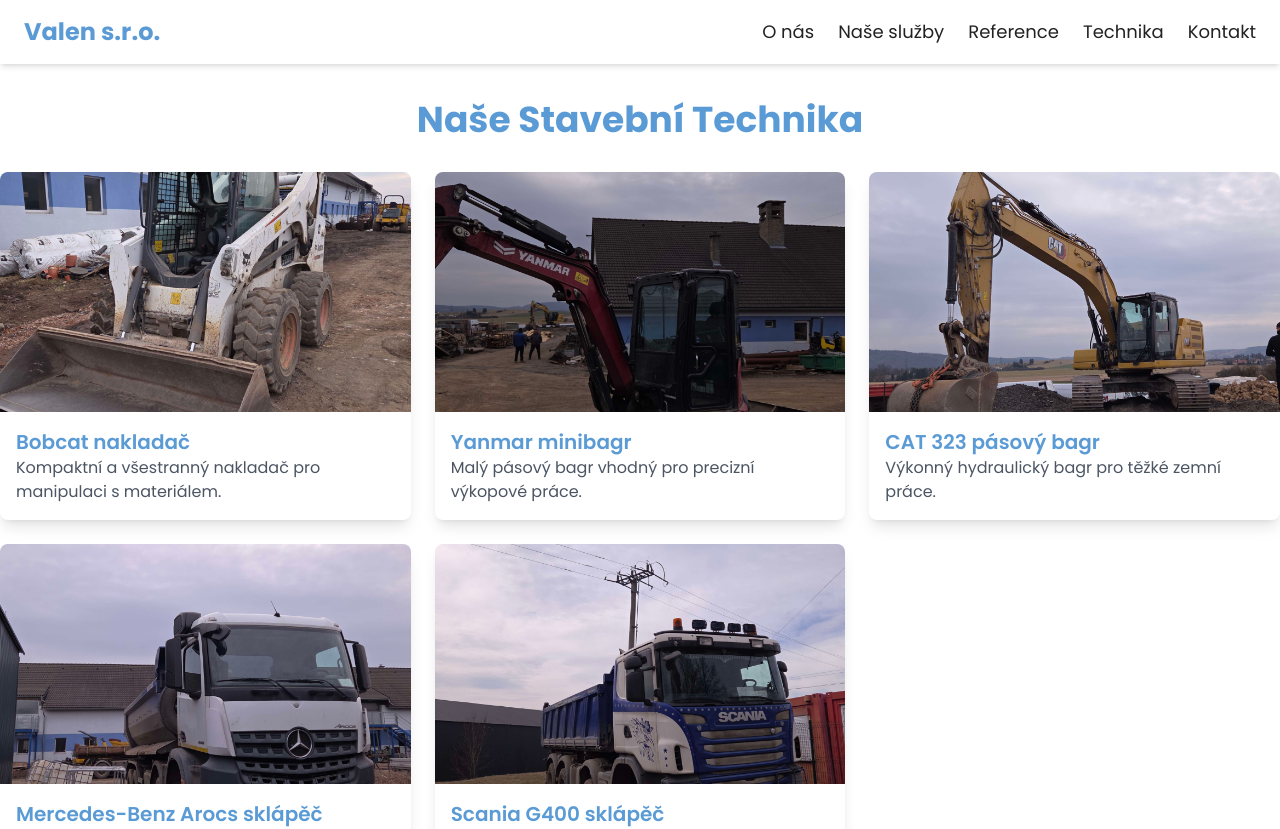
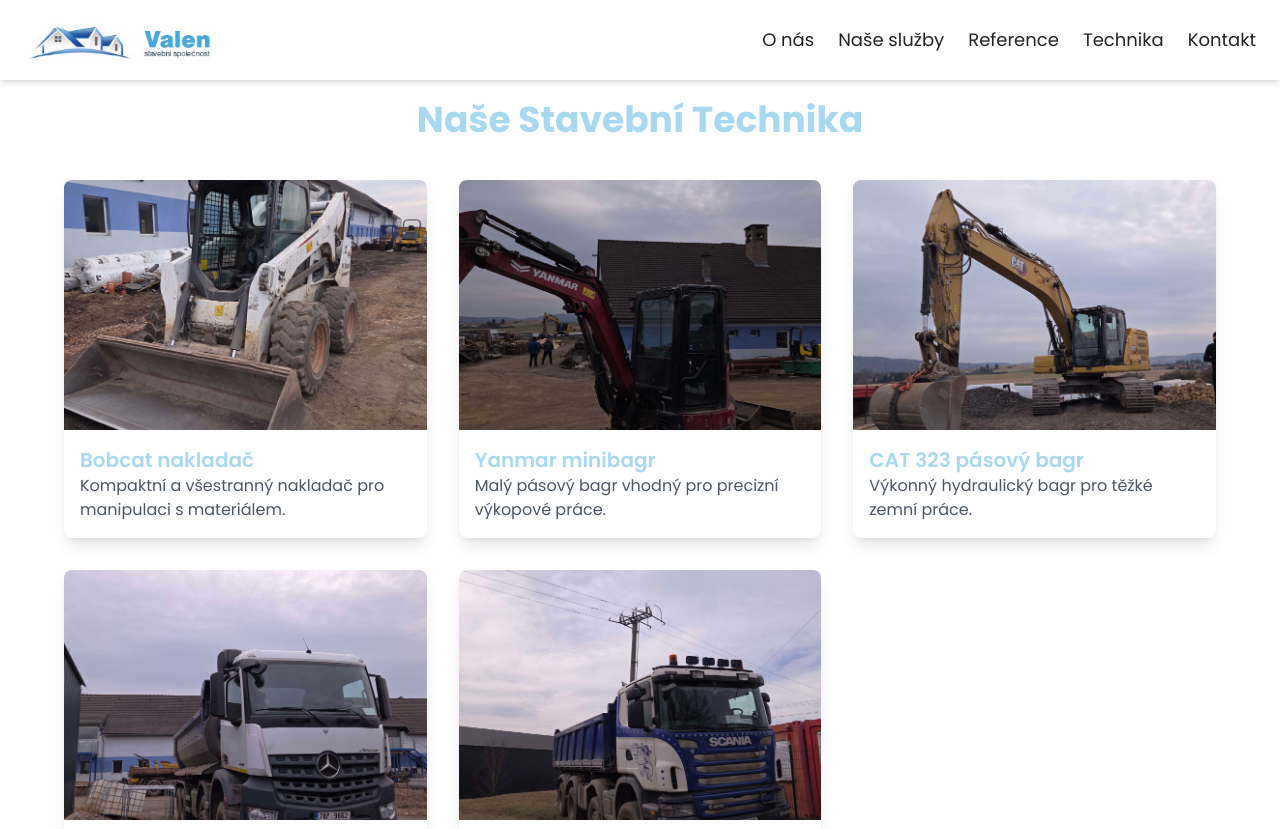
Before and after one commit to yesman1799/valen-website, a Vue app: page /equipment in a window 1280 px wide. Shown: the top 829 px of the page. Built offline with nearby package versions, Linux system fonts and the light colour scheme.

Commit message:
added logo and improve visuals

```diff
--- a/src/components/Navbar.vue
+++ b/src/components/Navbar.vue
@@ -3,7 +3,7 @@
     <div class="container mx-auto px-6 flex justify-between items-center">
       <!-- Brand Name -->
       <router-link to="/" class="text-2xl font-bold text-secondary">
-        Valen s.r.o.
+        <img src="/images/logo.jpg" alt="Logo" class="h-12" />
       </router-link>
 
       <!-- Navigation -->
--- a/src/views/EquipmentView.vue
+++ b/src/views/EquipmentView.vue
@@ -1,16 +1,15 @@
 <template>
-  <div class="page-content">
-    <h1 class="text-4xl font-bold text-center text-secondary mb-8">Naše Stavební Technika</h1>
-    <div class="grid grid-cols-1 md:grid-cols-2 lg:grid-cols-3 gap-6">
-      <div
-        v-for="machine in machines"
-        :key="machine.id"
-        class="bg-white rounded-lg shadow-lg overflow-hidden transition transform hover:scale-105"
-      >
-        <img :src="machine.image" :alt="machine.name" class="w-full h-60 object-cover" />
+  <div class="container mx-auto p-6 page-content">
+    <h1 class="text-4xl font-bold text-center text-primary mb-10">Naše Stavební Technika</h1>
+
+    <div class="grid grid-cols-1 md:grid-cols-2 lg:grid-cols-3 gap-8">
+      <div v-for="equipment in equipments" :key="equipment.name" class="bg-white shadow-lg rounded-lg overflow-hidden">
+        <div class="image-container">
+          <img :src="'/images/' + equipment.image" :alt="equipment.name" class="object-cover">
+        </div>
         <div class="p-4">
-          <h2 class="text-xl font-semibold text-secondary">{{ machine.name }}</h2>
-          <p class="text-gray-600">{{ machine.description }}</p>
+          <h2 class="text-xl font-semibold text-primary">{{ equipment.name }}</h2>
+          <p class="text-gray-600">{{ equipment.description }}</p>
         </div>
       </div>
     </div>
@@ -21,14 +20,40 @@
 export default {
   data() {
     return {
-      machines: [
-        { id: 1, name: 'Bobcat nakladač', description: 'Kompaktní a všestranný nakladač pro manipulaci s materiálem.', image: '/images/bobcat.jpg' },
-        { id: 2, name: 'Yanmar minibagr', description: 'Malý pásový bagr vhodný pro precizní výkopové práce.', image: '/images/yanmar.jpg' },
-        { id: 3, name: 'CAT 323 pásový bagr', description: 'Výkonný hydraulický bagr pro těžké zemní práce.', image: '/images/cat323.jpg' },
-        { id: 4, name: 'Mercedes-Benz Arocs sklápěč', description: 'Robustní sklápěč určený pro přepravu sypkých materiálů.', image: '/images/mercedes-arocs.jpg' },
-        { id: 5, name: 'Scania G400 sklápěč', description: 'Těžký nákladní vůz pro odvoz zeminy a sutin.', image: '/images/scania.jpg' }
+      equipments: [
+        { name: 'Bobcat nakladač', image: 'bobcat.jpg', description: 'Kompaktní a všestranný nakladač pro manipulaci s materiálem.' },
+        { name: 'Yanmar minibagr', image: 'yanmar.jpg', description: 'Malý pásový bagr vhodný pro precizní výkopové práce.' },
+        { name: 'CAT 323 pásový bagr', image: 'cat323.jpg', description: 'Výkonný hydraulický bagr pro těžké zemní práce.' },
+        { name: 'Mercedes-Benz Arocs sklápěč', image: 'mercedes-arocs.jpg', description: 'Robustní sklápěč určený pro přepravu sypkých materiálů.' },
+        { name: 'Scania G400 sklápěč', image: 'scania.jpg', description: 'Těžký nákladní vůz pro odvoz zeminy a sutí.' }
       ]
     };
   }
 };
 </script>
+
+<style scoped>
+.container {
+  max-width: 1200px;
+}
+
+.page-content {
+  padding-top: 100px; /* Adjust if needed */
+  padding-bottom: 50px; /* Ensures spacing above footer */
+}
+
+.image-container {
+  width: 100%;
+  height: 250px; /* Increased height for better image display */
+  display: flex;
+  justify-content: center;
+  align-items: center;
+  background-color: #f8f8f8;
+}
+
+.image-container img {
+  width: 100%;
+  height: 100%;
+  object-fit: cover; /* Ensures the full image fits nicely without being distorted */
+}
+</style>
--- a/src/views/ReferencesView.vue
+++ b/src/views/ReferencesView.vue
@@ -1,19 +1,81 @@
 <template>
-  <section class="container mx-auto px-4 py-16">
-    <h2 class="text-3xl font-semibold mb-8">Reference</h2>
-    <div class="grid grid-cols-1 md:grid-cols-2 gap-8">
-      <!-- Example reference item -->
-      <div class="bg-white shadow p-6 rounded">
-        <h3 class="text-xl font-bold mb-2">Novostavba RD v Mokrovratech</h3>
-        <p>Popis projektu, obrázky a další detaily.</p>
+  <div class="container mx-auto p-6 page-content">
+    <h1 class="text-4xl font-bold text-center text-secondary mb-10">Naše Reference</h1>
+
+    <div class="flex flex-wrap justify-center gap-4 mb-6">
+      <button
+        v-for="category in categories"
+        :key="category"
+        @click="toggleCategory(category)"
+        :class="['px-4 py-2 rounded-lg border', selectedCategories.includes(category) ? 'bg-secondary text-white' : 'bg-white text-primary border-primary']"
+      >
+        {{ category }}
+      </button>
+    </div>
+
+    <div class="grid grid-cols-1 md:grid-cols-2 lg:grid-cols-2 gap-8">
+      <div v-for="reference in filteredReferences" :key="reference.name" class="bg-white shadow-lg rounded-lg p-6 border-l-4 border-secondary">
+        <h2 class="text-2xl font-semibold mb-4 text-textDark">{{ reference.name }}</h2>
+        <p class="text-textDark">{{ reference.description }}</p>
+        <p class="text-sm text-gray-500 mt-2">Realizace: {{ reference.date }}</p>
       </div>
-      <!-- Add more as needed -->
     </div>
-  </section>
+  </div>
 </template>
 
 <script>
 export default {
-  name: 'ReferencesView'
+  data() {
+    return {
+      categories: [
+        'Kanalizace a vodovod',
+        'Rekonstrukce silnic',
+        'Rodinné domy',
+        'Zemní práce'
+      ],
+      selectedCategories: [],
+      references: [
+        { name: 'Strakonická', description: 'Provádění kanalizace a vodovodu, Zemní práce u podchodu, Pokládka silničních obrubníků', category: 'Kanalizace a vodovod', date: '2024-2025' },
+        { name: 'Dvorecký most (Podolské nábřeží)', description: 'Provádění kanalizace na silnice II. třídy', category: 'Kanalizace a vodovod', date: '2024' },
+        { name: 'Řeporyje (Tělovýchova)', description: 'Provádění kanalizační a vodovodní přípojky pro rodinné domy', category: 'Rodinné domy', date: '2024' },
+        { name: 'Slivenec', description: 'Provádění kanalizace po celém městě', category: 'Kanalizace a vodovod', date: '2021-2024' },
+        { name: 'Dobříš Obnova povrchů ulice Nová', description: 'Výměna podloží, realizace asfaltů, pokládka dlažby a obrubníků', category: 'Rekonstrukce silnic', date: '2024' },
+        { name: 'Dobříš Ulice Šeříková a Levandulová', description: 'Výměna podloží, realizace asfaltů, pokládka obrubníků a dlažby, Sejmutí stromů', category: 'Rekonstrukce silnic', date: '2024' },
+        { name: 'Dobříš Naměstí Komenského', description: 'Rekonstrukce celého náměstí, pokládka žulové kostky, osazování stromů', category: 'Rekonstrukce silnic', date: '2024' },
+        { name: 'Všenory', description: 'Výstavba rodinného domu (Hrubá stavba)', category: 'Rodinné domy', date: '2024-2025' },
+        { name: 'Řevnice', description: 'Výstavba rodinného domu (Hrubá stavba)', category: 'Rodinné domy', date: 'Probíhá' },
+        { name: 'Pouště', description: 'Provádění základové desky pod rodinný dům', category: 'Rodinné domy', date: '2024' },
+        { name: 'Praha 10 ulice Malešická', description: 'Obnova vodovodního řádu, montáž vodovodu', category: 'Kanalizace a vodovod', date: '2021' },
+        { name: 'Příprava území hotel Hybernská', description: 'Veřejná kanalizace a vodovodní přípojky', category: 'Kanalizace a vodovod', date: '2021' },
+        { name: 'Kobylisy Na pešinách', description: 'Zemní práce', category: 'Zemní práce', date: '2024' },
+        { name: 'Hostivař', description: 'Zemní práce', category: 'Zemní práce', date: '2024' },
+        { name: 'Kladno - Vrapická', description: 'Pokládka veřejné kanalizace, realizace asfaltů', category: 'Kanalizace a vodovod', date: '2024' },
+        { name: 'Okružní křižovatky Kladno', description: 'Kruhový objezd, pokládka obrubníků, příprava pod asfalty', category: 'Rekonstrukce silnic', date: '2024' }
+      ]
+    };
+  },
+  computed: {
+    filteredReferences() {
+      if (this.selectedCategories.length === 0) {
+        return this.references;
+      }
+      return this.references.filter(ref => this.selectedCategories.includes(ref.category));
+    }
+  },
+  methods: {
+    toggleCategory(category) {
+      if (this.selectedCategories.includes(category)) {
+        this.selectedCategories = this.selectedCategories.filter(cat => cat !== category);
+      } else {
+        this.selectedCategories.push(category);
+      }
+    }
+  }
+};
+</script>
+
+<style scoped>
+.container {
+  max-width: 1200px;
 }
-</script>
+</style>
--- a/src/views/ServicesView.vue
+++ b/src/views/ServicesView.vue
@@ -1,30 +1,55 @@
 <template>
-  <section class="container mx-auto px-6 py-16">
-    <h2 class="text-3xl font-bold text-secondary text-center mb-8">Naše služby</h2>
-    <div class="grid grid-cols-1 md:grid-cols-3 gap-8">
-      <!-- Card 1 -->
-      <div class="bg-white shadow-lg rounded-lg p-6 hover:shadow-2xl transition">
-        <h3 class="text-xl font-semibold text-secondary mb-2">Zednické práce</h3>
-        <p class="text-gray-600">Kompletní realizace zděných konstrukcí a opravy.</p>
-      </div>
+  <div class="page-content">
+    <div class="container mx-auto p-6">
+      <h1 class="text-4xl font-bold text-center text-secondary mb-10">Naše Služby</h1>
 
-      <!-- Card 2 -->
-      <div class="bg-white shadow-lg rounded-lg p-6 hover:shadow-2xl transition">
-        <h3 class="text-xl font-semibold text-secondary mb-2">Novostavby</h3>
-        <p class="text-gray-600">Realizace moderních rodinných domů a komerčních objektů.</p>
-      </div>
+      <div class="grid grid-cols-1 md:grid-cols-2 lg:grid-cols-2 gap-8">
+        <div class="bg-white shadow-lg rounded-lg p-6 border-l-4 border-primary">
+          <h2 class="text-2xl font-semibold mb-4 text-textDark">Inženýrské sítě</h2>
+          <ul class="list-disc list-inside text-textDark">
+            <li>Výkop a pokládka kanalizace a Vodovodu (Komplet)</li>
+          </ul>
+        </div>
 
-      <!-- Card 3 -->
-      <div class="bg-white shadow-lg rounded-lg p-6 hover:shadow-2xl transition">
-        <h3 class="text-xl font-semibold text-secondary mb-2">Rekonstrukce</h3>
-        <p class="text-gray-600">Komplexní rekonstrukce interiérů a exteriérů.</p>
+        <div class="bg-white shadow-lg rounded-lg p-6 border-l-4 border-secondary">
+          <h2 class="text-2xl font-semibold mb-4 text-textDark">Rekonstrukce Ulic</h2>
+          <ul class="list-disc list-inside text-textDark">
+            <li>Obnova povrchu</li>
+            <li>Pokládka zámkové dlažby, Obrubníků</li>
+            <li>Realizace Asfaltů</li>
+          </ul>
+        </div>
+
+        <div class="bg-white shadow-lg rounded-lg p-6 border-l-4 border-accent">
+          <h2 class="text-2xl font-semibold mb-4 text-textDark">Bourací práce</h2>
+          <ul class="list-disc list-inside text-textDark">
+            <li>Demolice mostů</li>
+            <li>Demolice rodinných a bytových domů</li>
+          </ul>
+        </div>
+
+        <div class="bg-white shadow-lg rounded-lg p-6 border-l-4 border-primary">
+          <h2 class="text-2xl font-semibold mb-4 text-textDark">Stavba Rodinného domu na klíč</h2>
+          <ul class="list-disc list-inside text-textDark">
+            <li>Hrubá stavba</li>
+            <li>Tesařské práce</li>
+            <li>Zednické práce</li>
+          </ul>
+        </div>
       </div>
     </div>
-  </section>
+  </div>
+
 </template>
 
 <script>
 export default {
-  name: 'ServicesView'
+  name: "ServicesView",
+};
+</script>
+
+<style scoped>
+.container {
+  max-width: 1200px;
 }
-</script>
+</style>
```
Also changed, not shown: public/images/logo.jpg (added).
